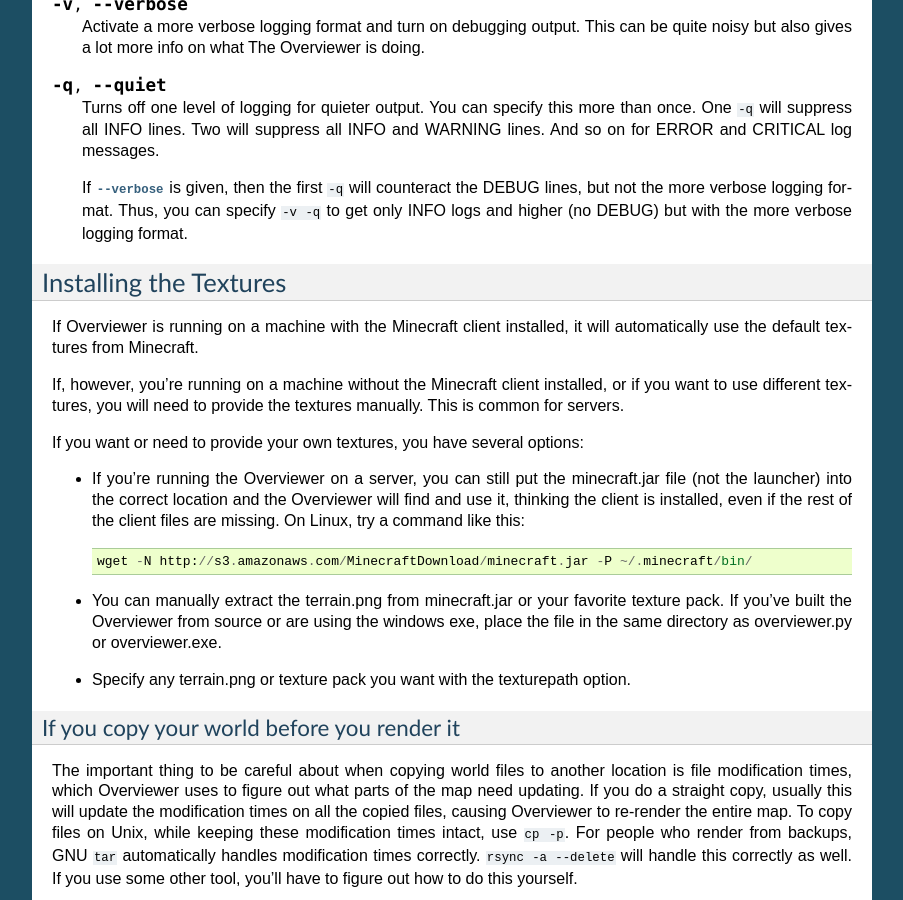
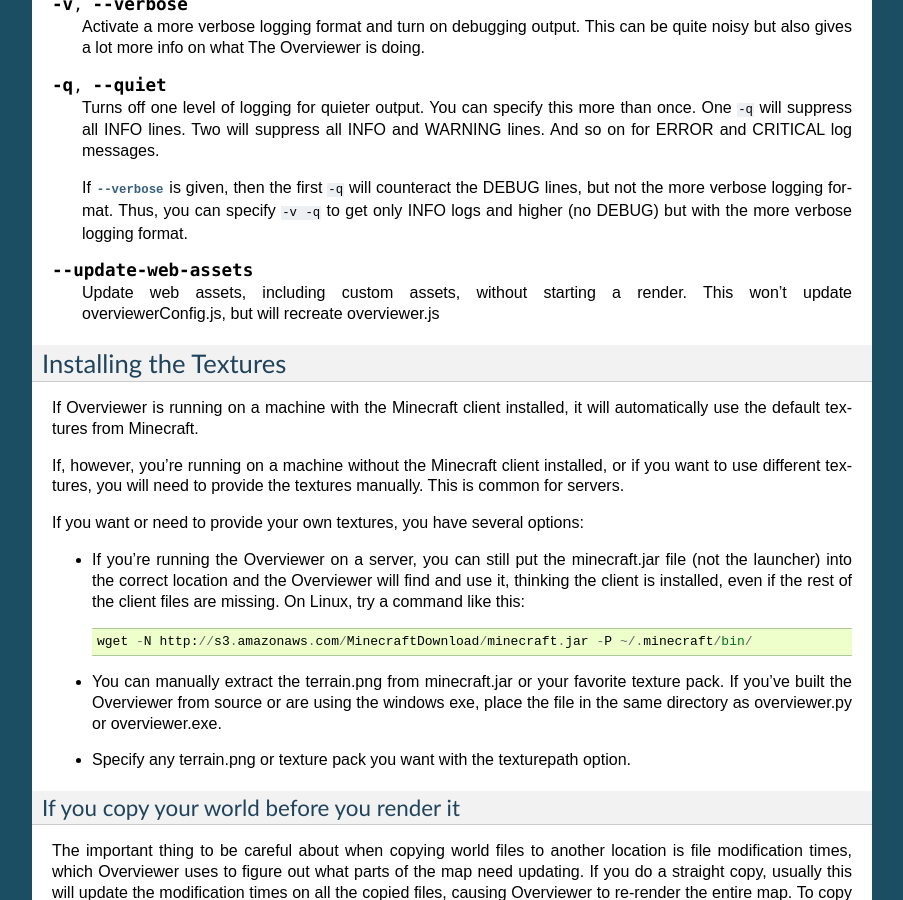
Before and after one commit to overviewer/Minecraft-Overviewer, a Sphinx documentation site: the page built from docs/running.rst, in a window 1280 px wide and 900 px high, scrolled down 3237 px. Shown: the whole window, without its empty margins (198-1101 px from the left). Built offline with Sphinx 7.4.7, drawn with Linux system fonts in a browser that asks for light colours.

Commit message:
Add documentation for --update-web-assets

```diff
--- a/docs/running.rst
+++ b/docs/running.rst
@@ -219,6 +219,11 @@ is typically correct.
     specify ``-v -q`` to get only INFO logs and higher (no DEBUG) but with the
     more verbose logging format.
 
+.. cmdoption:: --update-web-assets
+
+    Update web assets, including custom assets, without starting a render.
+    This won't update overviewerConfig.js, but will recreate overviewer.js
+
 .. _installing-textures:
 
 Installing the Textures
```
